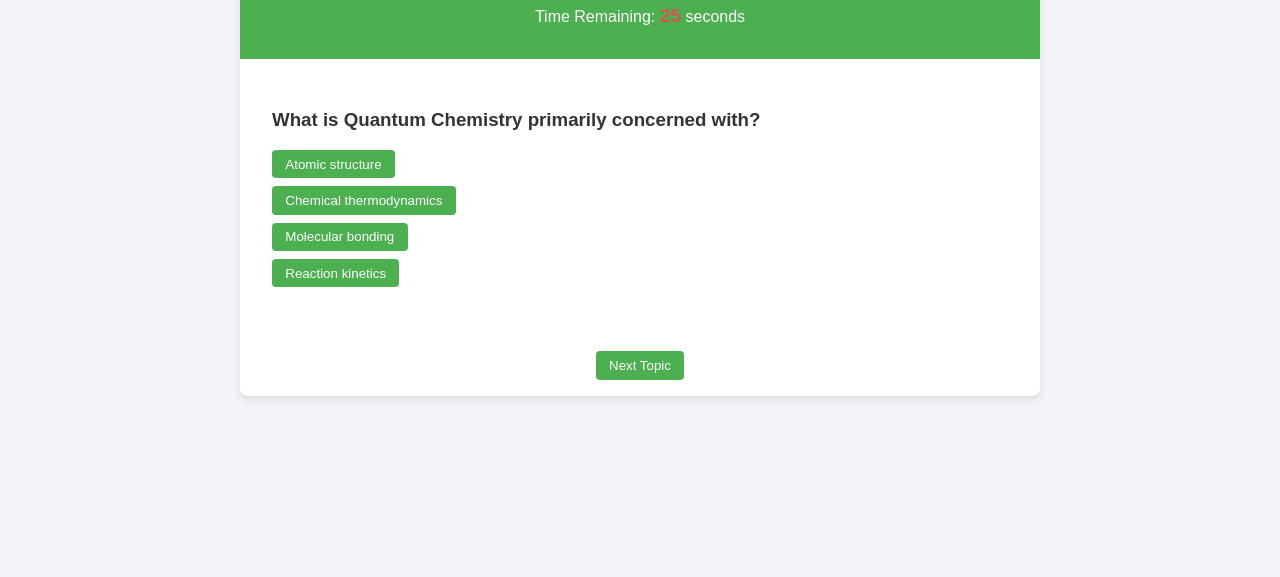
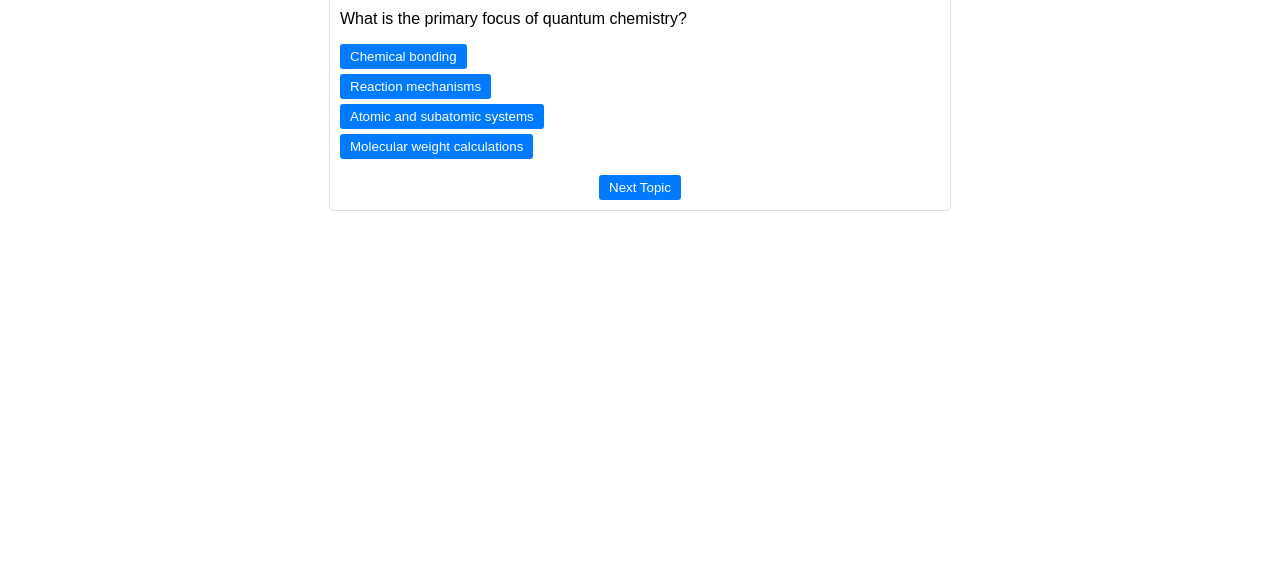
Before and after one commit to Krishna-ad/QuantumChemistry-website, a plain HTML site: page quiz.html in a window 1280 px wide. Shown: the part 223-800 px from the top of the page. Drawn offline with Linux system fonts and the light colour scheme.

Commit message:
Update quiz.html

```diff
--- a/quiz.html
+++ b/quiz.html
@@ -3,73 +3,93 @@
 <head>
     <meta charset="UTF-8">
     <meta name="viewport" content="width=device-width, initial-scale=1.0">
-    <title>Advanced Quantum Chemistry Quiz</title>
+    <title>Quantum Chemistry Quiz</title>
     <style>
         body {
             font-family: Arial, sans-serif;
             margin: 0;
             padding: 0;
-            background-color: #f4f4f9;
-            color: #333;
+            background-color: #ffffff;
+            color: #000;
         }
         header {
-            background-color: #4CAF50;
+            background-color: #007BFF;
             color: white;
-            padding: 1em 0;
             text-align: center;
+            padding: 10px 0;
         }
         .quiz-container {
-            max-width: 800px;
-            margin: 2em auto;
-            background: white;
-            border-radius: 8px;
-            box-shadow: 0 4px 8px rgba(0, 0, 0, 0.1);
-            overflow: hidden;
+            max-width: 600px;
+            margin: 20px auto;
+            padding: 10px;
+            border: 1px solid #ddd;
+            border-radius: 5px;
         }
         .quiz-header {
-            padding: 1em;
-            background-color: #4CAF50;
-            color: white;
             text-align: center;
         }
         section {
-            padding: 2em;
+            margin: 10px 0;
         }
         .question {
-            margin: 1em 0;
+            margin: 10px 0;
         }
         .options {
             list-style-type: none;
             padding: 0;
         }
         .options li {
-            margin: 0.5em 0;
+            margin: 5px 0;
         }
         .btn {
-            background-color: #4CAF50;
+            background-color: #007BFF;
             color: white;
-            padding: 0.5em 1em;
+            padding: 5px 10px;
             border: none;
-            border-radius: 4px;
+            border-radius: 3px;
             cursor: pointer;
         }
         .btn:hover {
-            background-color: #45a049;
+            background-color: #0056b3;
         }
         .timer {
-            font-size: 1.2em;
             font-weight: bold;
-            color: #d9534f;
+            color: red;
         }
-        .hidden {
+        .feedback {
             display: none;
+            margin-top: 10px;
+            padding: 10px;
+            border-radius: 5px;
+            text-align: center;
+        }
+        .feedback.correct {
+            background-color: #d4edda;
+            color: #155724;
+            border: 1px solid #c3e6cb;
+            animation: correctFeedback 1s ease-in-out;
+        }
+        .feedback.incorrect {
+            background-color: #f8d7da;
+            color: #721c24;
+            border: 1px solid #f5c6cb;
+            animation: incorrectFeedback 1s ease-in-out;
+        }
+        @keyframes correctFeedback {
+            0% { transform: scale(0.9); }
+            50% { transform: scale(1.1); }
+            100% { transform: scale(1); }
+        }
+        @keyframes incorrectFeedback {
+            0% { transform: translateY(-10px); opacity: 0; }
+            100% { transform: translateY(0); opacity: 1; }
         }
     </style>
 </head>
 <body>
 
 <header>
-    <h1>Advanced Quantum Chemistry Quiz</h1>
+    <h1>Quantum Chemistry Quiz</h1>
 </header>
 
 <div class="quiz-container">
@@ -82,7 +102,9 @@
         <!-- Questions will be dynamically inserted here -->
     </section>
 
-    <div style="text-align: center; padding: 1em;">
+    <div id="feedback" class="feedback"></div>
+
+    <div style="text-align: center; margin-top: 10px;">
         <button class="btn" id="next-btn">Next Topic</button>
     </div>
 </div>
@@ -92,163 +114,173 @@
         {
             title: "Introduction to Quantum Chemistry",
             questions: [
-                { question: "What is Quantum Chemistry primarily concerned with?", options: ["Atomic structure", "Chemical thermodynamics", "Molecular bonding", "Reaction kinetics"], correct: 0 },
-                { question: "Who proposed the concept of quantized energy levels?", options: ["Einstein", "Planck", "Bohr", "Rutherford"], correct: 1 },
-                { question: "What is the main focus of quantum mechanics?", options: ["Microscopic particles", "Macroscopic particles", "Classical mechanics", "Thermodynamics"], correct: 0 },
-                { question: "What does the Schrödinger equation describe?", options: ["Particle energy levels", "Particle wavefunction", "Particle spin", "Particle charge"], correct: 1 },
-                { question: "What is a quantum?", options: ["A discrete packet of energy", "A large energy cluster", "A massless particle", "A charge carrier"], correct: 0 }
+                { question: "What is the primary focus of quantum chemistry?", options: ["Chemical bonding", "Reaction mechanisms", "Atomic and subatomic systems", "Molecular weight calculations"], correct: 2 },
+                { question: "Who is known as the father of quantum theory?", options: ["Einstein", "Max Planck", "Niels Bohr", "Erwin Schrödinger"], correct: 1 },
+                { question: "What constant is associated with quantum mechanics?", options: ["Planck's constant", "Gravitational constant", "Speed of light", "Avogadro's number"], correct: 0 },
+                { question: "What does quantum chemistry study?", options: ["Only molecules", "Properties of gases", "Wave-particle behavior", "Solid-state physics"], correct: 2 },
+                { question: "Which equation forms the basis of quantum chemistry?", options: ["Newton's equation", "Schrödinger equation", "Bohr's equation", "Einstein's equation"], correct: 1 }
             ]
         },
         {
             title: "Structure of an Atom",
             questions: [
-                { question: "What is the smallest part of an element called?", options: ["Atom", "Molecule", "Proton", "Electron"], correct: 0 },
-                { question: "Which subatomic particle has no charge?", options: ["Proton", "Electron", "Neutron", "Nucleus"], correct: 2 },
-                { question: "What is the nucleus composed of?", options: ["Electrons", "Protons and neutrons", "Neutrons only", "Protons only"], correct: 1 },
-                { question: "What charge does a proton carry?", options: ["Negative", "Neutral", "Positive", "No charge"], correct: 2 },
-                { question: "Who discovered the electron?", options: ["Rutherford", "Thomson", "Bohr", "Planck"], correct: 1 }
+                { question: "What is the central part of an atom called?", options: ["Electron", "Nucleus", "Proton", "Neutron"], correct: 1 },
+                { question: "Which subatomic particle has a negative charge?", options: ["Proton", "Electron", "Neutron", "Nucleus"], correct: 1 },
+                { question: "What determines the atomic number of an atom?", options: ["Number of neutrons", "Number of protons", "Number of electrons", "Total mass"], correct: 1 },
+                { question: "Who discovered the electron?", options: ["J.J. Thomson", "Rutherford", "Niels Bohr", "Max Planck"], correct: 0 },
+                { question: "Which particle is neutral in charge?", options: ["Proton", "Electron", "Neutron", "Photon"], correct: 2 }
             ]
         },
         {
             title: "Rutherford's Atomic Model",
             questions: [
-                { question: "What experiment led to Rutherford's atomic model?", options: ["Oil drop experiment", "Gold foil experiment", "Cathode ray experiment", "Photoelectric experiment"], correct: 1 },
-                { question: "What does Rutherford's model propose about the nucleus?", options: ["Contains electrons", "Positively charged", "Negatively charged", "Neutral"], correct: 1 },
-                { question: "What surrounds the nucleus in Rutherford's model?", options: ["Protons", "Electrons", "Neutrons", "Atoms"], correct: 1 },
-                { question: "What was a limitation of Rutherford's model?", options: ["No protons discovered", "No electrons discovered", "Couldn't explain atomic stability", "No experimental evidence"], correct: 2 },
-                { question: "Who disproved Rutherford's model?", options: ["Bohr", "Thomson", "Heisenberg", "Einstein"], correct: 0 }
+                { question: "What experiment led to Rutherford's atomic model?", options: ["Photoelectric effect", "Gold foil experiment", "Cathode ray experiment", "Double-slit experiment"], correct: 1 },
+                { question: "What did Rutherford's model introduce?", options: ["Quantum levels", "Atomic nucleus", "Wave-particle duality", "Electron shells"], correct: 1 },
+                { question: "What charge does the nucleus carry?", options: ["Neutral", "Positive", "Negative", "Variable"], correct: 1 },
+                { question: "What was the major limitation of Rutherford's model?", options: ["No neutrons", "No explanation for stability", "Ignored electrons", "No nucleus"], correct: 1 },
+                { question: "Who discovered the proton?", options: ["Chadwick", "Rutherford", "Bohr", "Thomson"], correct: 1 }
             ]
         },
         {
             title: "Wave Nature of Radiations",
             questions: [
-                { question: "Who proposed the wave theory of light?", options: ["Newton", "Huygens", "Maxwell", "Einstein"], correct: 1 },
-                { question: "What property of light is explained by its wave nature?", options: ["Photoelectric effect", "Interference", "Reflection", "Refraction"], correct: 1 },
-                { question: "What is the wavelength of light inversely proportional to?", options: ["Frequency", "Speed", "Amplitude", "Intensity"], correct: 0 },
-                { question: "What does the electromagnetic spectrum represent?", options: ["Different wavelengths of light", "Speed of light", "Light refraction", "Light absorption"], correct: 0 },
-                { question: "What is the speed of light in a vacuum?", options: ["3.0 x 10^8 m/s", "2.5 x 10^8 m/s", "1.5 x 10^8 m/s", "3.0 x 10^7 m/s"], correct: 0 }
+                { question: "Who proposed that light behaves as a wave?", options: ["Newton", "Maxwell", "Planck", "Einstein"], correct: 1 },
+                { question: "What is the relationship between wavelength and frequency?", options: ["Direct", "Inverse", "None", "Equal"], correct: 1 },
+                { question: "What is the speed of light in a vacuum?", options: ["300,000 km/s", "3,000 km/s", "300 km/s", "3 km/s"], correct: 0 },
+                { question: "What phenomenon shows light interference?", options: ["Reflection", "Diffraction", "Refraction", "Absorption"], correct: 1 },
+                { question: "What determines the energy of light?", options: ["Wavelength", "Frequency", "Amplitude", "Speed"], correct: 1 }
             ]
         },
         {
             title: "Photoelectric Effect",
             questions: [
-                { question: "Who explained the photoelectric effect?", options: ["Planck", "Einstein", "Bohr", "Rutherford"], correct: 1 },
-                { question: "What particle is emitted in the photoelectric effect?", options: ["Proton", "Neutron", "Photon", "Electron"], correct: 3 },
-                { question: "What triggers the photoelectric effect?", options: ["High intensity light", "Low frequency light", "High frequency light", "Infrared light"], correct: 2 },
-                { question: "What is the energy of emitted electrons proportional to?", options: ["Intensity", "Frequency", "Wavelength", "Amplitude"], correct: 1 },
-                { question: "What concept did the photoelectric effect confirm?", options: ["Wave nature of light", "Particle nature of light", "Refraction", "Diffraction"], correct: 1 }
+                { question: "Who explained the photoelectric effect?", options: ["Planck", "Einstein", "Bohr", "Schrödinger"], correct: 1 },
+                { question: "What type of particles are emitted in the photoelectric effect?", options: ["Protons", "Electrons", "Neutrons", "Photons"], correct: 1 },
+                { question: "What is the minimum energy required to emit electrons?", options: ["Work function", "Threshold frequency", "Planck's constant", "Photon energy"], correct: 0 },
+                { question: "What happens when light above threshold frequency hits metal?", options: ["Heat", "Electron emission", "Color change", "No effect"], correct: 1 },
+                { question: "What did the photoelectric effect demonstrate?", options: ["Wave nature of light", "Particle nature of light", "Atomic structure", "Chemical bonding"], correct: 1 }
             ]
         },
         {
             title: "Bohr Model of the Atom",
             questions: [
-                { question: "What does Bohr's model introduce?", options: ["Orbitals", "Energy levels", "Quantum numbers", "Electron cloud"], correct: 1 },
-                { question: "What element's spectrum did Bohr study?", options: ["Helium", "Oxygen", "Hydrogen", "Nitrogen"], correct: 2 },
-                { question: "What keeps electrons in stable orbits?", options: ["Magnetic forces", "Quantum leaps", "Electrostatic attraction", "Gravitational pull"], correct: 2 },
-                { question: "What was a limitation of Bohr's model?", options: ["Only valid for hydrogen", "No nucleus included", "No electrons included", "No experimental basis"], correct: 0 },
-                { question: "What quantum number is related to energy levels?", options: ["Principal", "Azimuthal", "Magnetic", "Spin"], correct: 0 }
+                { question: "Who developed the Bohr model?", options: ["Planck", "Rutherford", "Bohr", "Einstein"], correct: 2 },
+                { question: "What does the Bohr model focus on?", options: ["Nucleus", "Protons", "Electron orbits", "Neutrons"], correct: 2 },
+                { question: "What is quantized in the Bohr model?", options: ["Electron speed", "Electron energy levels", "Nucleus size", "Atomic weight"], correct: 1 },
+                { question: "What does the Bohr model explain?", options: ["Atomic emission spectra", "Solid-state physics", "Chemical bonding", "Nuclear reactions"], correct: 0 },
+                { question: "What is the major limitation of the Bohr model?", options: ["No neutrons", "No explanation for spectra of larger atoms", "Ignored nucleus", "No orbits"], correct: 1 }
             ]
         },
         {
             title: "Wave-Particle Duality",
             questions: [
-                { question: "Who proposed wave-particle duality?", options: ["Einstein", "Planck", "De Broglie", "Bohr"], correct: 2 },
-                { question: "What property does wave-particle duality describe?", options: ["Wave nature of matter", "Energy levels", "Electron charge", "Atomic weight"], correct: 0 },
-                { question: "What experiment supports wave-particle duality?", options: ["Photoelectric effect", "Double-slit experiment", "Oil drop experiment", "Gold foil experiment"], correct: 1 },
-                { question: "What is the De Broglie equation?", options: ["E = mc^2", "λ = h/p", "F = ma", "P = mv"], correct: 1 },
-                { question: "What does duality apply to?", options: ["Only photons", "Only electrons", "All particles", "Only protons"], correct: 2 }
+                { question: "Who proposed wave-particle duality?", options: ["Einstein", "Planck", "de Broglie", "Bohr"], correct: 2 },
+                { question: "What does wave-particle duality describe?", options: ["Electrons only", "Light only", "Both light and matter", "None"], correct: 2 },
+                { question: "What experiment demonstrated duality for electrons?", options: ["Double-slit experiment", "Photoelectric effect", "Gold foil experiment", "Cathode rays"], correct: 0 },
+                { question: "What property is associated with particles in motion?", options: ["Wavefunction", "Mass", "Wavelength", "Energy"], correct: 2 },
+                { question: "What equation relates wavelength to momentum?", options: ["Planck's equation", "Einstein's equation", "de Broglie equation", "Newton's equation"], correct: 2 }
             ]
         },
         {
             title: "Heisenberg's Uncertainty Principle",
             questions: [
-                { question: "What does the uncertainty principle state?", options: ["Energy and time cannot be measured simultaneously", "Position and momentum cannot be measured simultaneously", "Velocity and position cannot be measured simultaneously", "Mass and velocity cannot be measured simultaneously"], correct: 1 },
-                { question: "What is the mathematical form of uncertainty?", options: ["ΔxΔp ≥ h", "ΔxΔp ≥ h/4π", "ΔxΔp ≤ h", "ΔxΔp ≤ h/4π"], correct: 1 },
-                { question: "What did the uncertainty principle challenge?", options: ["Classical mechanics", "Electromagnetism", "Thermodynamics", "Quantum mechanics"], correct: 0 },
-                { question: "Who proposed the uncertainty principle?", options: ["Schrödinger", "Heisenberg", "Bohr", "Planck"], correct: 1 },
-                { question: "What does the principle apply to?", options: ["Macroscopic particles", "Microscopic particles", "All particles", "Only photons"], correct: 1 }
-            ]
-        },
-        {
-            title: "Schrödinger Equation",
-            questions: [
-                { question: "What does the Schrödinger equation describe?", options: ["Particle position", "Wavefunction", "Momentum", "Energy levels"], correct: 1 },
-                { question: "What is the time-independent Schrödinger equation used for?", options: ["Static systems", "Dynamic systems", "Energy conservation", "Momentum calculation"], correct: 0 },
-                { question: "What does the square of the wavefunction represent?", options: ["Probability density", "Momentum", "Energy", "Wave velocity"], correct: 0 },
-                { question: "What kind of operator is used in the equation?", options: ["Position operator", "Hamiltonian operator", "Momentum operator", "Energy operator"], correct: 1 },
-                { question: "Who proposed the Schrödinger equation?", options: ["Planck", "Heisenberg", "Schrödinger", "Einstein"], correct: 2 }
+                { question: "What does the uncertainty principle state?", options: ["Speed and position", "Position and momentum", "Energy and time", "Mass and velocity"], correct: 1 },
+                { question: "Who proposed the uncertainty principle?", options: ["Einstein", "Heisenberg", "Bohr", "Planck"], correct: 1 },
+                { question: "What is the product of uncertainties limited by?", options: ["Planck's constant", "Speed of light", "Avogadro's number", "Boltzmann constant"], correct: 0 },
+                { question: "What does the uncertainty principle apply to?", options: ["Large objects", "Subatomic particles", "Waves", "Nucleus only"], correct: 1 },
+                { question: "What does the uncertainty principle challenge?", options: ["Atomic structure", "Determinism in physics", "Chemical reactions", "Wave theory"], correct: 1 }
             ]
         }
     ];
 
-    let currentTopic = 0;
-    let currentQuestion = 0;
-    let timeLeft = 30;
-    let timer;
+    let currentTopicIndex = 0;
+    let currentQuestionIndex = 0;
+    let timerInterval;
+
+    const topicTitle = document.getElementById('topic-title');
+    const quizSection = document.getElementById('quiz-section');
+    const feedbackDiv = document.getElementById('feedback');
+    const nextBtn = document.getElementById('next-btn');
+    const timerDisplay = document.getElementById('timer');
 
     function loadQuestion() {
-        const topic = topics[currentTopic];
-        const questionData = topic.questions[currentQuestion];
-        document.getElementById("topic-title").textContent = topic.title;
+        const currentTopic = topics[currentTopicIndex];
+        const currentQuestion = currentTopic.questions[currentQuestionIndex];
 
-        const quizSection = document.getElementById("quiz-section");
+        topicTitle.textContent = currentTopic.title;
         quizSection.innerHTML = `
-            <div class="question">
-                <h3>${questionData.question}</h3>
-                <ul class="options">
-                    ${questionData.options.map((opt, i) => `<li><button class="btn option-btn" onclick="checkAnswer(${i})">${opt}</button></li>`).join('')}
-                </ul>
-            </div>
+            <div class="question">${currentQuestion.question}</div>
+            <ul class="options">
+                ${currentQuestion.options.map((option, index) => `<li><button class="btn option-btn" data-index="${index}">${option}</button></li>`).join('')}
+            </ul>
         `;
+        feedbackDiv.style.display = 'none';
+        startTimer();
+
+        document.querySelectorAll('.option-btn').forEach(button => {
+            button.addEventListener('click', checkAnswer);
+        });
+    }
+
+    function checkAnswer(event) {
+        const selectedOption = parseInt(event.target.dataset.index, 10);
+        const currentTopic = topics[currentTopicIndex];
+        const currentQuestion = currentTopic.questions[currentQuestionIndex];
+
+        stopTimer();
+
+        if (selectedOption === currentQuestion.correct) {
+            feedbackDiv.textContent = 'Correct! Great job!';
+            feedbackDiv.className = 'feedback correct';
+        } else {
+            feedbackDiv.textContent = `Incorrect! The correct answer was: ${currentQuestion.options[currentQuestion.correct]}`;
+            feedbackDiv.className = 'feedback incorrect';
+        }
+
+        feedbackDiv.style.display = 'block';
+    }
+
+    function nextQuestion() {
+        const currentTopic = topics[currentTopicIndex];
+
+        if (currentQuestionIndex < currentTopic.questions.length - 1) {
+            currentQuestionIndex++;
+            loadQuestion();
+        } else if (currentTopicIndex < topics.length - 1) {
+            currentTopicIndex++;
+            currentQuestionIndex = 0;
+            loadQuestion();
+        } else {
+            quizSection.innerHTML = '<div class="question">You have completed the quiz! Well done!</div>';
+            nextBtn.style.display = 'none';
+        }
     }
 
     function startTimer() {
-        timeLeft = 30;
-        document.getElementById("timer").textContent = timeLeft;
-        timer = setInterval(() => {
+        let timeLeft = 30;
+        timerDisplay.textContent = timeLeft;
+
+        timerInterval = setInterval(() => {
             timeLeft--;
-            document.getElementById("timer").textContent = timeLeft;
+            timerDisplay.textContent = timeLeft;
 
             if (timeLeft <= 0) {
-                clearInterval(timer);
-                alert("Time's up! Moving to the next question.");
+                clearInterval(timerInterval);
+                feedbackDiv.textContent = `Time's up! Moving to the next question.`;
+                feedbackDiv.className = 'feedback incorrect';
+                feedbackDiv.style.display = 'block';
                 nextQuestion();
             }
         }, 1000);
     }
 
-    function checkAnswer(selected) {
-        clearInterval(timer);
-        const correct = topics[currentTopic].questions[currentQuestion].correct;
-        if (selected === correct) {
-            alert("Correct Answer!");
-        } else {
-            alert("Wrong Answer. The correct answer was: " + topics[currentTopic].questions[currentQuestion].options[correct]);
-        }
-        nextQuestion();
+    function stopTimer() {
+        clearInterval(timerInterval);
     }
 
-    function nextQuestion() {
-        currentQuestion++;
-        if (currentQuestion >= topics[currentTopic].questions.length) {
-            currentQuestion = 0;
-            currentTopic++;
-            if (currentTopic >= topics.length) {
-                alert("Quiz Completed!");
-                document.getElementById("quiz-section").innerHTML = "<h2>Thank you for participating!</h2>";
-                document.getElementById("next-btn").style.display = "none";
-                return;
-            }
-        }
-        loadQuestion();
-        startTimer();
-    }
+    nextBtn.addEventListener('click', nextQuestion);
 
-    document.getElementById("next-btn").addEventListener("click", nextQuestion);
-
-    // Start the quiz
     loadQuestion();
-    startTimer();
 </script>
 
 </body>
```
